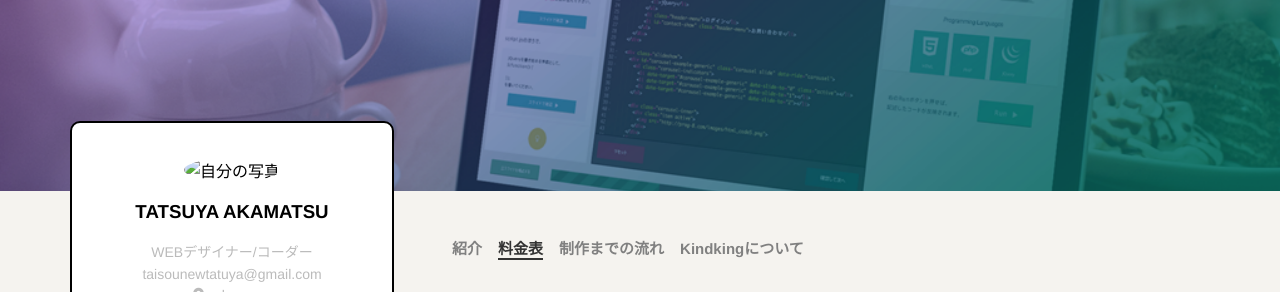
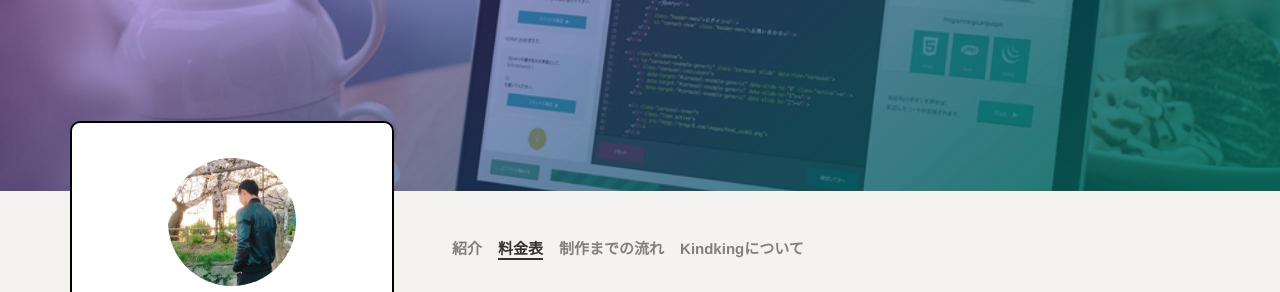
Before and after one commit to ThekindKing/HPmake, a plain HTML site: page Fee.html in a window 1280 px wide. Shown: the part 59-351 px from the top of the page. Drawn offline with Linux system fonts and the light colour scheme; files whose address does not match are found by name.

Commit message:
Update Fee.html

```diff
--- a/Fee.html
+++ b/Fee.html
@@ -25,7 +25,7 @@
     <div class="display">
 
     <section class="profile">
-      <img src="img/casatle.jpg" alt="自分の写真">
+      <img src="casatle.jpg" alt="自分の写真">
       <h3>TATSUYA AKAMATSU</h3>
       <p>WEBデザイナー/コーダー</p>
       <a href="mailto:taisounewtatuya@gmail.com">
```
